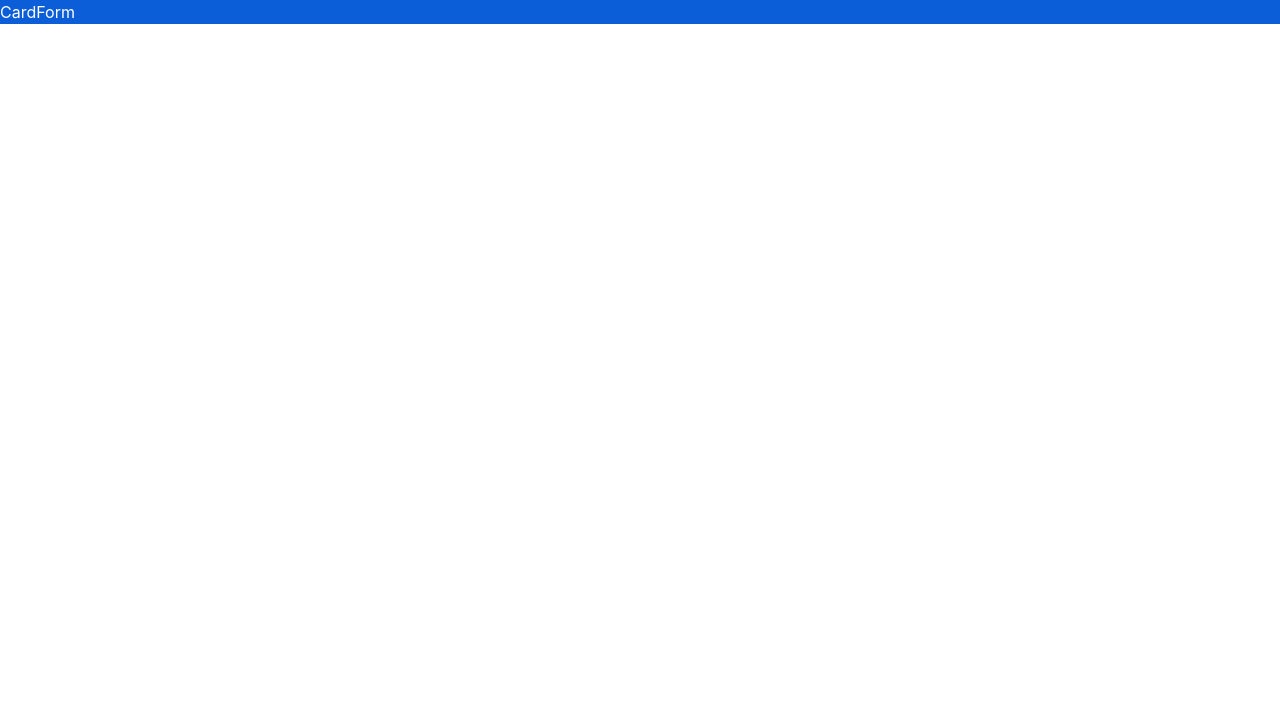
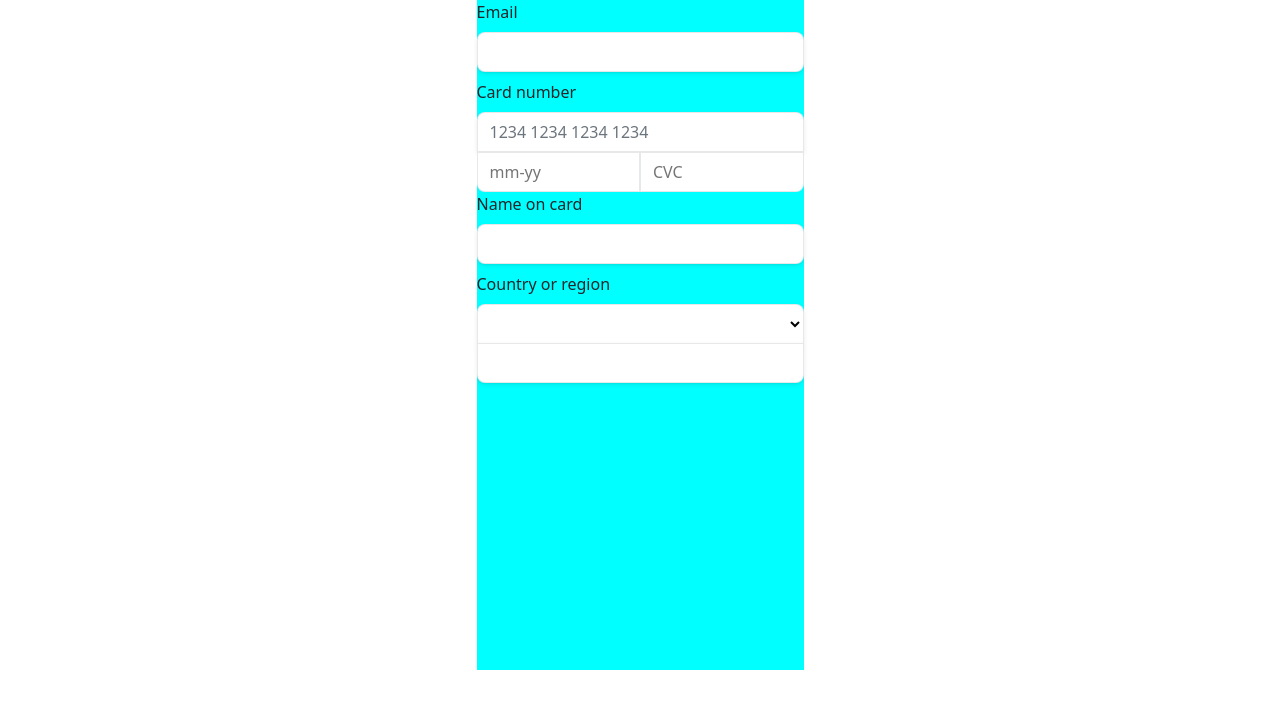
Before and after one commit to gabimdev/checkout-app, a React (Create React App) app: page / in a window 1280 px wide. Shown: the top 708 px of the page. Built offline with nearby package versions, Linux system fonts and the light colour scheme.

Commit message:
FEAT:  add HTML and CSS to CardForm

```diff
--- a/src/App.scss
+++ b/src/App.scss
@@ -1,38 +1,6 @@
 .App {
-  text-align: center;
+    text-align: center;
+    display: flex;
+    flex-direction: column;
+    align-items: center;
 }
-
-.App-logo {
-  height: 40vmin;
-  pointer-events: none;
-}
-
-@media (prefers-reduced-motion: no-preference) {
-  .App-logo {
-    animation: App-logo-spin infinite 20s linear;
-  }
-}
-
-.App-header {
-  background-color: #282c34;
-  min-height: 100vh;
-  display: flex;
-  flex-direction: column;
-  align-items: center;
-  justify-content: center;
-  font-size: calc(10px + 2vmin);
-  color: white;
-}
-
-.App-link {
-  color: #61dafb;
-}
-
-@keyframes App-logo-spin {
-  from {
-    transform: rotate(0deg);
-  }
-  to {
-    transform: rotate(360deg);
-  }
-}
--- a/src/components/CardForm/CardForm.jsx
+++ b/src/components/CardForm/CardForm.jsx
@@ -1,7 +1,100 @@
+import { useState } from 'react';
+import './CardForm.scss';
+
+const INITIAL_STATE = {
+    email: '',
+    name: '',
+    country: '',
+    cardNumber: '',
+    zipCode: '',
+};
+
 const CardForm = () => {
+    const [formData, setFormData] = useState(INITIAL_STATE);
+
+    const handleFormSubmit = async (ev) => {
+        ev.preventDefault();
+        setFormData(INITIAL_STATE);
+    };
+
+    const handleInputChange = (ev) => {
+        const { name, value } = ev.target;
+        setFormData({ ...formData, [name]: value });
+    };
+
     return (
-        <div className="d-flex align-items-center mb-3 btn-primary">
-            CardForm
+        <div className="maincontainer">
+            <form
+                onSubmit={handleFormSubmit}
+                className="d-flex flex-wrap w-100"
+            >
+                <fieldset className="d-flex flex-wrap w-100">
+                    <label>Email</label>
+                    <input
+                        type="email"
+                        name="email"
+                        className="form-control"
+                        id="email"
+                        onChange={handleInputChange}
+                        value={formData.email}
+                    />
+                </fieldset>
+                <fieldset className="d-flex flex-column align-items-start w-100 ">
+                    <label>Card number</label>
+                    <input
+                        type="number"
+                        name="cardNumber"
+                        className="form-control order-0 "
+                        id="cardNumber"
+                        placeholder="1234 1234 1234 1234"
+                        onChange={handleInputChange}
+                        value={formData.cardNumber}
+                    />
+                    <div className="d-flex flex-row w-100">
+                        <input
+                            type="text"
+                            onfocus="(this.type='date')"
+                            className="form-control-date"
+                            placeholder="mm-yy"
+                        />
+                        <input
+                            type="number"
+                            className="form-control-cvc"
+                            placeholder="CVC"
+                        />
+                    </div>
+                </fieldset>
+                <fieldset className="d-flex flex-wrap w-100">
+                    <label>Name on card</label>
+                    <input
+                        type="text"
+                        name="name"
+                        className="form-control"
+                        id="name"
+                        onChange={handleInputChange}
+                        value={formData.name}
+                    />
+                </fieldset>
+                <fieldset className="d-flex flex-wrap w-100">
+                    <label>Country or region</label>
+                    <select
+                        type="selector"
+                        name="country"
+                        className="form-control-country"
+                        id="country"
+                        onChange={handleInputChange}
+                        value={formData.country}
+                    />
+                    <input
+                        type="number"
+                        name="zipCode"
+                        className="form-control-zipCode"
+                        id="zipCode"
+                        onChange={handleInputChange}
+                        value={formData.zipCode}
+                    />
+                </fieldset>
+            </form>
         </div>
     );
 };
--- /dev/null
+++ b/src/components/CardForm/CardForm.scss
@@ -0,0 +1,179 @@
+.maincontainer {
+    background-color: aqua;
+    display: flex;
+    flex-direction: column;
+    align-items: flex-start;
+    padding: 0px;
+    position: absolute;
+    width: 327px;
+    height: 670px;
+    margin: 0 24px;
+}
+.form-control {
+    display: flex;
+    flex-direction: column;
+    justify-content: center;
+    align-items: flex-start;
+    padding: 9px 12px;
+
+    position: static;
+    height: 40px;
+    left: 0px;
+    right: 0px;
+    top: 30px;
+    width: 100%;
+
+    /* white */
+
+    background: #ffffff;
+    /* border-color */
+
+    border: 1px solid rgba(60, 66, 87, 0.12);
+    box-sizing: border-box;
+    /* shadow-small */
+
+    box-shadow: 0px 2px 5px rgba(0, 0, 0, 0.08), 0px 1px 1px rgba(0, 0, 0, 0.04);
+    border-radius: 8px;
+
+    /* Inside Auto Layout */
+
+    flex: none;
+    order: 1;
+    align-self: stretch;
+    flex-grow: 0;
+    margin: 8px 0px;
+}
+
+.order-0 {
+    border: 1px solid rgba(60, 66, 87, 0.12);
+    box-sizing: border-box;
+    /* shadow-small */
+    box-shadow: 0px 2px 5px rgba(0, 0, 0, 0.08), 0px 1px 1px rgba(0, 0, 0, 0.04);
+    border-radius: 8px 8px 0px 0px;
+    border-radius: 8px 8px 0px 0px;
+    margin-bottom: 0px;
+}
+
+.form-control-date {
+    display: flex;
+    flex-direction: column;
+    justify-content: center;
+    align-items: flex-start;
+    padding: 9px 12px;
+
+    position: static;
+    height: 40px;
+    left: 0px;
+    right: 210px;
+    top: 0px;
+    width: 50%;
+
+    /* white */
+
+    background: #ffffff;
+    /* border-color */
+
+    border: 1px solid rgba(60, 66, 87, 0.12);
+    box-sizing: border-box;
+    border-radius: 0px 0px 0px 8px;
+
+    /* Inside Auto Layout */
+
+    flex: none;
+    order: 0;
+    flex-grow: 0;
+    margin: 0px 0px;
+}
+
+.form-control-cvc {
+    display: flex;
+    flex-direction: column;
+    justify-content: center;
+    align-items: flex-start;
+    padding: 9px 12px;
+
+    position: static;
+    height: 40px;
+    left: 211px;
+    right: 0px;
+    top: 0px;
+    width: 50%;
+
+    /* white */
+
+    background: #ffffff;
+    /* border-color */
+
+    border: 1px solid rgba(60, 66, 87, 0.12);
+    box-sizing: border-box;
+    border-radius: 0px 0px 8px 0px;
+
+    /* Inside Auto Layout */
+
+    flex: none;
+    order: 1;
+    flex-grow: 0;
+    margin: 0px 0px;
+}
+
+.form-control-country {
+    display: flex;
+    flex-direction: column;
+    justify-content: center;
+    align-items: flex-start;
+    padding: 9px 12px;
+
+    position: static;
+    height: 40px;
+    left: 0px;
+    right: 0px;
+    top: 30px;
+    width: 100%;
+
+    /* white */
+
+    background: #ffffff;
+    /* border-color */
+
+    border: 1px solid rgba(60, 66, 87, 0.12);
+    box-sizing: border-box;
+    /* shadow-small */
+
+    box-shadow: 0px 2px 5px rgba(0, 0, 0, 0.08), 0px 1px 1px rgba(0, 0, 0, 0.04);
+    border-radius: 8px 8px 0px 0px;
+
+    /* Inside Auto Layout */
+
+    flex: none;
+    order: 1;
+    align-self: stretch;
+    flex-grow: 0;
+    margin: 8px 0px;
+}
+
+.form-control-zipCode {
+    display: flex;
+    flex-direction: column;
+    justify-content: center;
+    align-items: flex-start;
+    padding: 9px 12px;
+
+    position: absolute;
+    height: 40px;
+    left: 0px;
+    right: 0px;
+    top: 343px;
+    width: 100%;
+
+    /* white */
+
+    background: #ffffff;
+    /* border-color */
+
+    border: 1px solid rgba(60, 66, 87, 0.12);
+    box-sizing: border-box;
+    /* shadow-small */
+
+    box-shadow: 0px 2px 5px rgba(0, 0, 0, 0.08), 0px 1px 1px rgba(0, 0, 0, 0.04);
+    border-radius: 0px 0px 8px 8px;
+}
--- a/src/index.scss
+++ b/src/index.scss
@@ -1,13 +1,11 @@
 body {
-  margin: 0;
-  font-family: -apple-system, BlinkMacSystemFont, 'Segoe UI', 'Roboto', 'Oxygen',
-    'Ubuntu', 'Cantarell', 'Fira Sans', 'Droid Sans', 'Helvetica Neue',
-    sans-serif;
-  -webkit-font-smoothing: antialiased;
-  -moz-osx-font-smoothing: grayscale;
+    margin: 0;
+    font-family: -apple-system, 'Roboto' sans-serif;
+    -webkit-font-smoothing: antialiased;
+    -moz-osx-font-smoothing: grayscale;
 }
 
 code {
-  font-family: source-code-pro, Menlo, Monaco, Consolas, 'Courier New',
-    monospace;
+    font-family: source-code-pro, Menlo, Monaco, Consolas, 'Courier New',
+        monospace;
 }
```
